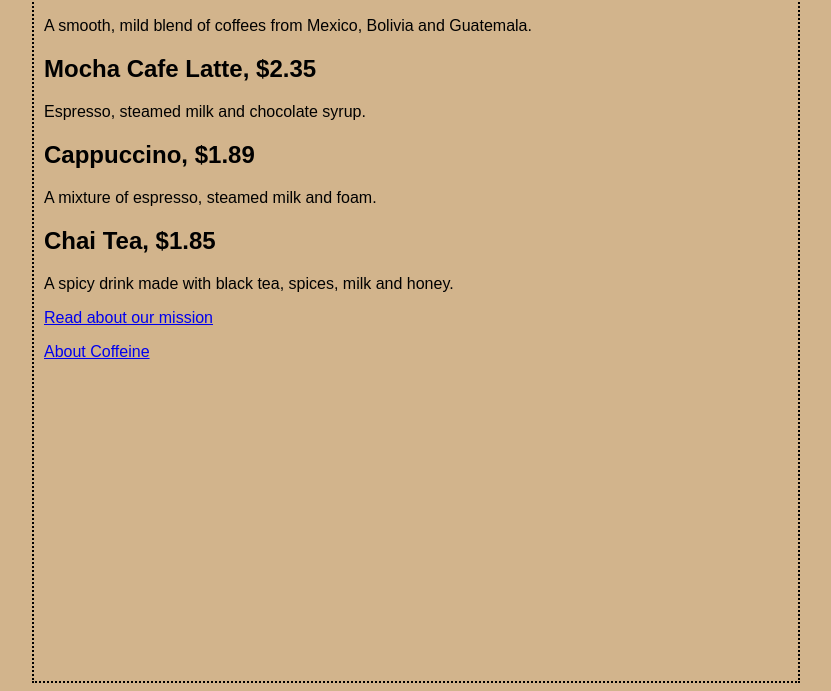
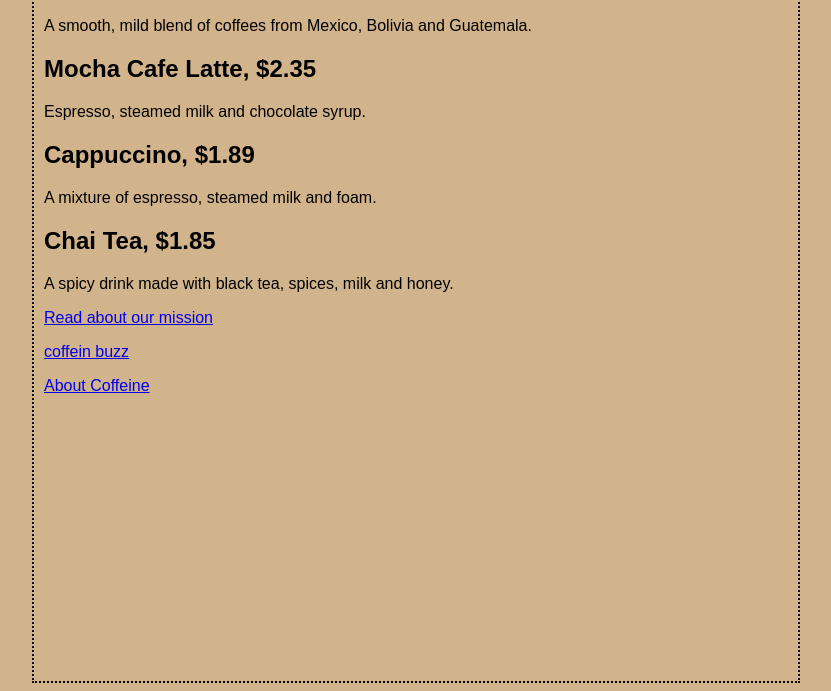
Before and after one commit to RechIgor/RechIgor.Projects, a plain HTML site: page 04Srarbozz/index.html in a window 1280 px wide. Shown: the part 109-800 px from the top of the page, without its empty margins (224-1055 px from the left). Drawn offline with Linux system fonts and the light colour scheme.

Commit message:
add link

```diff
--- a/04Srarbozz/index.html
+++ b/04Srarbozz/index.html
@@ -32,6 +32,9 @@
 <a href="mission.html">Read about our mission</a>
 </p>
 <p>
+<a href="buzz/index.html">coffein buzz</a>
+</p>
+<p>
 <a href="https://www.healthline.com/nutrition/what-is-caffeine#:~:text=Caffeine%20is%20a%20natural%20stimulant,prevent%20the%20onset%20of%20tiredness.">About Coffeine</a>
 </p>
 
```
